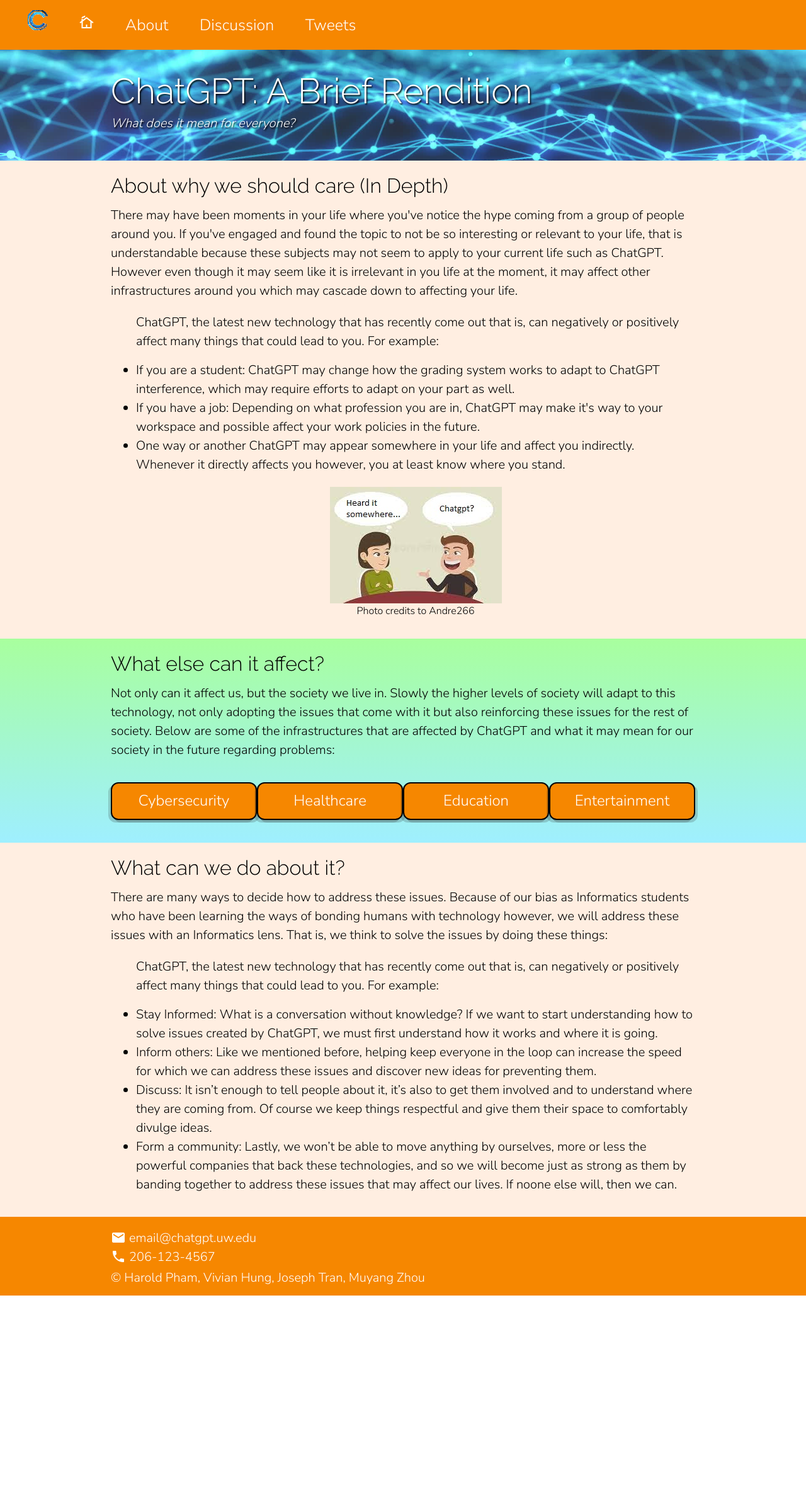
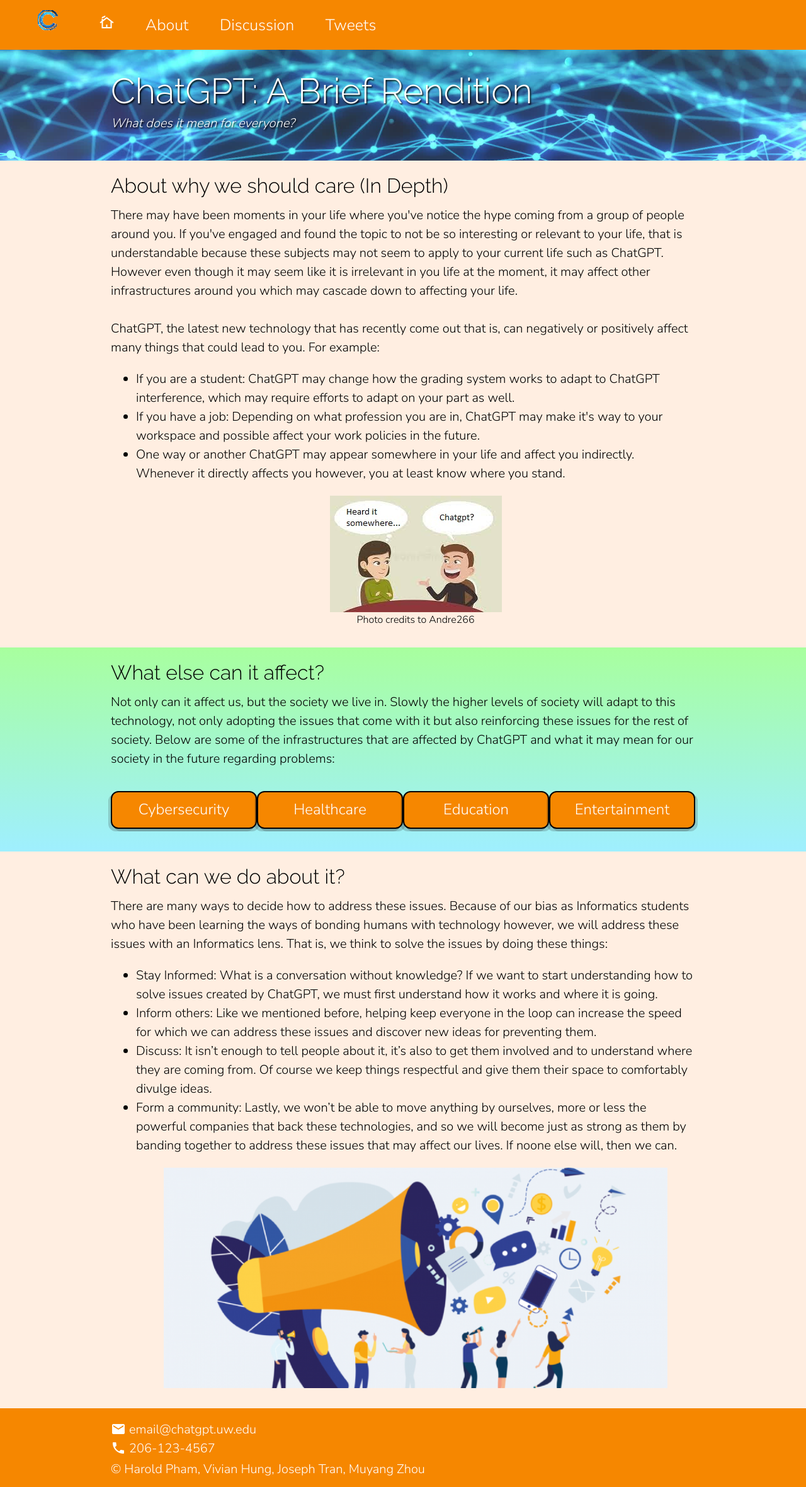
Before and after one commit to info340a-wi23/chatgpt-a-brief-rendition, a plain HTML site: page website/about.html in a window 1280 px wide. Shown: the whole page at 63% size. Before the commit the page ends 2057 px from the top, so only its background shows below. Drawn offline with nearby package versions, Linux system fonts and the light colour scheme.

Commit message:
Fix HTML errors for about page

```diff
--- a/website/about.html
+++ b/website/about.html
@@ -16,7 +16,7 @@
   <link href="https://fonts.googleapis.com/icon?family=Material+Icons" rel="stylesheet">
   <!-- material-symbols-outlined -->
   <link rel="stylesheet"
-    href="https://fonts.googleapis.com/css2?family=Material+Symbols+Outlined:opsz,wght,FILL,GRAD@48,400,0,0" />
+    href="https://fonts.googleapis.com/css2?family=Material+Symbols+Outlined:opsz,wght,FILL,GRAD@48,400,0,0">
   <link rel="stylesheet" href="css/style.css">
 
 </head>
@@ -32,7 +32,7 @@
    </div>  -->
 
     <ul class="inline-menu">
-      <a href="../website/index.html"><img src="../website/img/favicon.png" alt="A picture of the website logo."></a>
+      <li><a href="../website/index.html"><img src="../website/img/favicon.png" alt="A picture of the website logo."></a></li>
       <li><a href="../website/index.html"><span class="material-symbols-outlined">cottage</span></a></li>
       <li><a href="../website/about.html">About</a></li>
       <li><a href="../website/discussion.html">Discussion</a></li>
@@ -57,10 +57,9 @@
             you. If you've engaged and found the topic to not be so interesting or relevant to your life, that is
             understandable because these subjects may not seem to apply to your current life such as ChatGPT. However
             even though it may seem like it is irrelevant in you life at the moment, it may affect other infrastructures
-            around you which may cascade down to affecting your life.
+            around you which may cascade down to affecting your life. <br><br> ChatGPT, the latest new technology that has recently come out that is, can negatively or positively
+            affect many things that could lead to you. For example:
             <ul>
-              <p>ChatGPT, the latest new technology that has recently come out that is, can negatively or positively
-                affect many things that could lead to you. For example:</p>
               <li>If you are a student: ChatGPT may change how the grading system works to adapt to ChatGPT
                 interference, which may require efforts to adapt on your part as well.</li>
               <li>If you have a job: Depending on what profession you are in, ChatGPT may make it's way to your
@@ -104,8 +103,6 @@
             have been learning the ways of bonding humans with technology however, we will address these issues with an
             Informatics lens. That is, we think to solve the issues by doing these things:
             <ul>
-              <p>ChatGPT, the latest new technology that has recently come out that is, can negatively or positively
-                affect many things that could lead to you. For example:</p>
               <li>
                 Stay Informed: What is a conversation without knowledge? If we want to start understanding how to solve
                 issues created by ChatGPT, we must first understand how it works and where it is going.
@@ -126,6 +123,9 @@
               </li>
             </ul>
           </dt>
+          <dd>
+            <img class="shrunk-img" src="img/awareness.png" alt="cartoon of people reaching for ideas generated by a loud speaker.">
+          </dd>
         </dl>
       </div>
     </section>
--- a/website/css/style.css
+++ b/website/css/style.css
@@ -173,6 +173,12 @@
     justify-content: center;
 }
 
+.shrunk-img{
+    height:350px;
+    width:800px;
+
+}
+
 /* general rules for head, body and footer */
 
 .head {
```
Also changed, not shown: website/discussion.html (+1 -1 lines), website/index.html (+1 -1 lines), website/tweet.html (+1 -1 lines), website/img/awareness.png (added).
